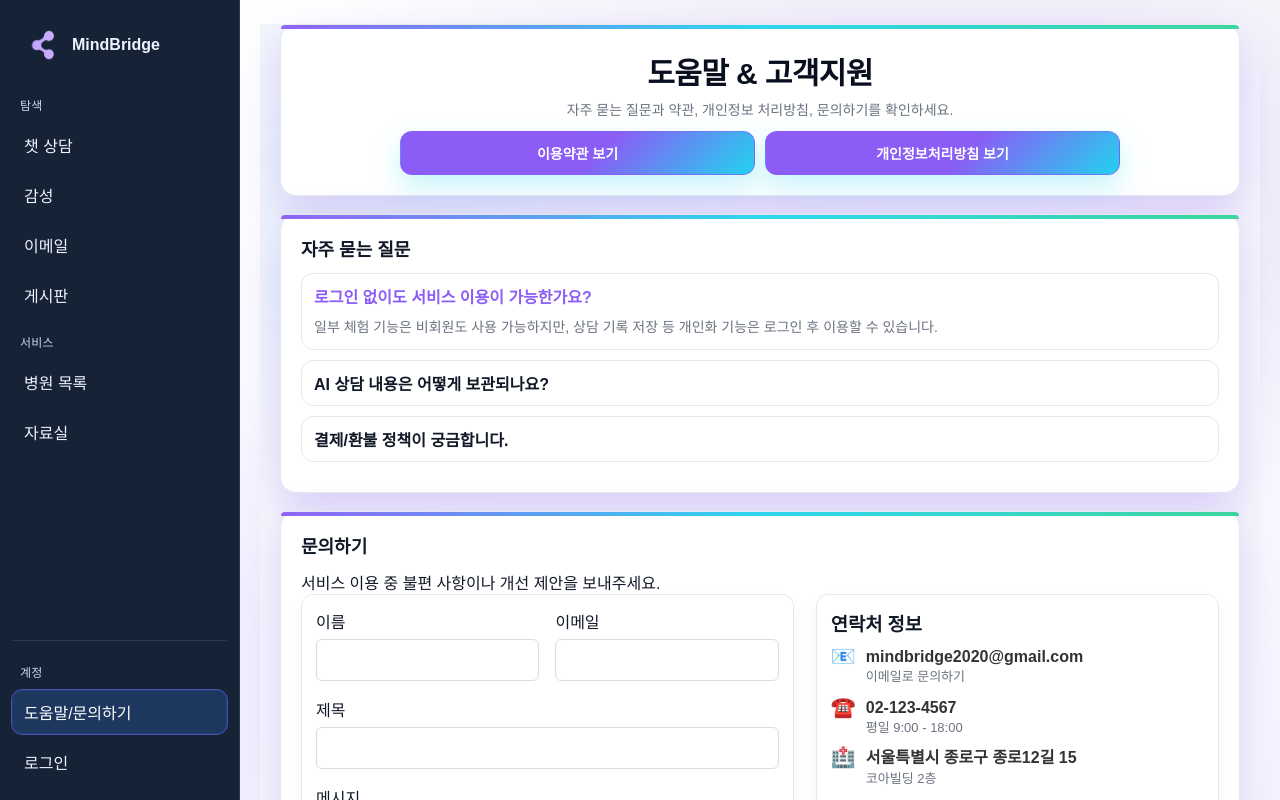
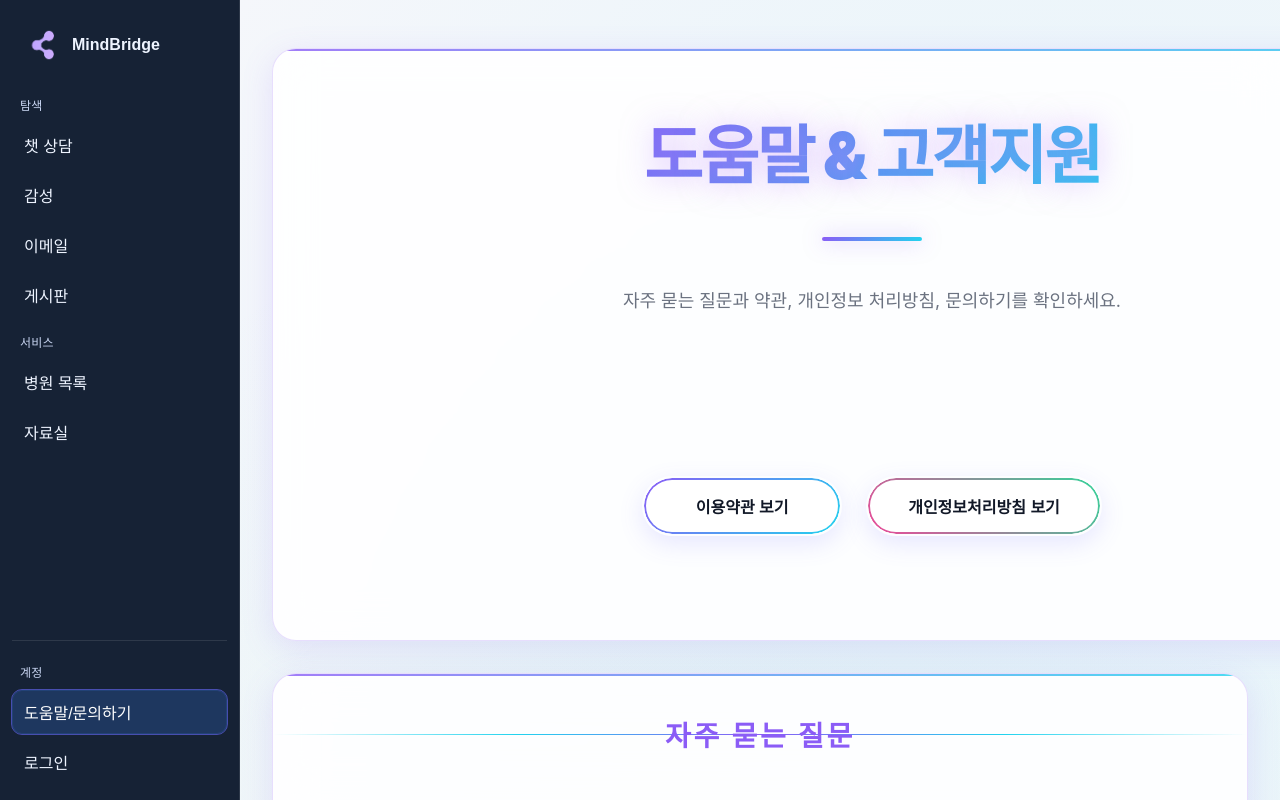
Before and after one commit to nn98/Mind_bridge, a React (Create React App) app: page /help in a window 1280 px wide. Built offline with nearby package versions, Linux system fonts and the light colour scheme; no server answers.

Commit message:
Design:help page 수정

```diff
--- a/src/css/HelpPage.css
+++ b/src/css/HelpPage.css
@@ -1,277 +1,623 @@
-/* =========================
-   HelpPage 전용 CSS (단독 사용)
-   - 라이트 테마 고정
-   - Aurora 보라/민트 포인트
-========================= */
+/* ========================================
+   HelpPage CSS - 완전히 새로운 모던 디자인
+   네오모피즘 + 글래스모피즘 스타일
+======================================== */
+
+/* CSS 변수 - Aurora 테마 */
 :root {
-    --bg: #f6f7fb;
-    --card: #ffffff;
-    --text: #111827;
-    --text-weak: #6b7280;
-    --border: #e6e8ef;
+    --bg-primary: #f6f7fb;
+    --bg-secondary: #ffffff;
+    --glass-bg: rgba(255, 255, 255, 0.9);
+    --glass-border: rgba(139, 92, 246, 0.2);
+    --glass-shadow: 0 8px 32px rgba(139, 92, 246, 0.15);
 
-    --brand-1: #8b5cf6; /* purple */
-    --brand-2: #22d3ee; /* mint */
-    --brand-3: #34d399; /* green */
-    --glow: 0 16px 40px rgba(139, 92, 246, .25);
-    --radius: 16px;
+    --text-primary: #111827;
+    --text-secondary: #6b7280;
+    --text-accent: #8b5cf6;
+
+    --aurora-purple: #8b5cf6;
+    --aurora-mint: #22d3ee;
+    --aurora-green: #34d399;
+    --aurora-pink: #ec4899;
+
+    --gradient-1: linear-gradient(135deg, var(--aurora-purple) 0%, var(--aurora-mint) 100%);
+    --gradient-2: linear-gradient(45deg, var(--aurora-pink) 0%, var(--aurora-green) 100%);
+    --gradient-3: linear-gradient(225deg, var(--aurora-mint) 0%, var(--aurora-purple) 100%);
+
+    --border-radius: 24px;
+    --transition: all 0.4s cubic-bezier(0.4, 0, 0.2, 1);
 }
 
-/* 페이지 */
+/* ===================
+   전체 레이아웃 - Aurora 라이트 테마
+=================== */
 .help-page {
-    max-width: 1000px;
-    margin: 24px auto;
-    padding: 0 20px;
-    color: var(--text);
-    background: radial-gradient(80% 60% at 70% 0%, rgba(139, 92, 246, 0.06), transparent 60%),
-    radial-gradient(70% 50% at 10% 20%, rgba(34, 211, 238, 0.05), transparent 60%),
-    var(--bg);
-    -webkit-font-smoothing: antialiased;
-    text-rendering: optimizeLegibility;
+    min-height: 100vh;
+    padding: 3rem 2rem;
+    background: radial-gradient(circle at 20% 80%, rgba(139, 92, 246, 0.08) 0%, transparent 50%),
+    radial-gradient(circle at 80% 20%, rgba(34, 211, 238, 0.08) 0%, transparent 50%),
+    radial-gradient(circle at 40% 40%, rgba(52, 211, 153, 0.06) 0%, transparent 50%),
+    var(--bg-primary);
+    font-family: 'Inter', -apple-system, BlinkMacSystemFont, sans-serif;
+    color: var(--text-primary);
+    overflow-x: hidden;
 }
 
-/* 카드 공통 */
-.help-card {
-    position: relative;
-    background: var(--card);
-    border: 1px solid var(--border);
-    border-radius: var(--radius);
-    padding: 20px;
-    margin: 0 auto 18px;
-    box-shadow: var(--glow);
+.help-page > * {
+    max-width: 1200px;
+    margin-left: auto;
+    margin-right: auto;
 }
 
-/* 카드 상단 그라데이션 라인 */
-.help-card::before {
-    content: "";
-    position: absolute;
-    inset: 0 0 auto 0;
-    height: 4px;
-    background: linear-gradient(90deg, var(--brand-1), var(--brand-2), var(--brand-3));
-    border-radius: var(--radius) var(--radius) 0 0;
-    opacity: .95;
+/* ===================
+   글래스모피즘 카드
+=================== */
+.help-card {
+    background: var(--glass-bg);
+    backdrop-filter: blur(20px);
+    -webkit-backdrop-filter: blur(20px);
+    border: 1px solid var(--glass-border);
+    border-radius: var(--border-radius);
+    box-shadow: var(--glass-shadow);
+    margin-bottom: 2rem;
+    position: relative;
+    overflow: hidden;
+    transition: var(--transition);
 }
 
-/* Hero */
+.help-card::before {
+    content: '';
+    position: absolute;
+    top: 0;
+    left: 0;
+    right: 0;
+    height: 2px;
+    background: var(--gradient-1);
+    opacity: 0.8;
+}
+
+.help-card:hover {
+    transform: translateY(-8px);
+    box-shadow: 0 20px 40px rgba(139, 92, 246, 0.2);
+    border-color: rgba(139, 92, 246, 0.3);
+}
+
+.help-card > * {
+    padding: 2.5rem;
+    position: relative;
+    z-index: 1;
+}
+
+/* ===================
+   히어로 섹션 - 네온 효과
+=================== */
 .hero .help-title {
-    margin: 4px 0 6px;
-    font-size: clamp(22px, 2.4vw, 30px);
-    font-weight: 800;
-    letter-spacing: -0.02em;
-    color: #0a0f1f;
+    font-size: clamp(2.5rem, 6vw, 4rem);
+    font-weight: 900;
+    letter-spacing: -0.04em;
+    margin: 0 0 1rem;
+    background: var(--gradient-1);
+    -webkit-background-clip: text;
+    -webkit-text-fill-color: transparent;
+    background-clip: text;
+    text-align: center;
+    line-height: 1.1;
+    position: relative;
+    text-shadow: 0 0 30px rgba(187, 134, 252, 0.5);
+}
+
+.hero .help-title::after {
+    content: '';
+    position: absolute;
+    bottom: -10px;
+    left: 50%;
+    transform: translateX(-50%);
+    width: 100px;
+    height: 4px;
+    background: var(--gradient-1);
+    border-radius: 2px;
+    box-shadow: 0 0 20px rgba(139, 92, 246, 0.5);
 }
 
 .hero .help-subtitle {
-    margin: 0 0 12px;
-    color: var(--text-weak);
-    font-size: 14px;
+    font-size: 1.125rem;
+    color: var(--text-secondary);
+    text-align: center;
+    margin: 0 0 3rem;
+    font-weight: 400;
+    line-height: 1.6;
 }
 
-/* 액션 버튼 */
+/* ===================
+   네온 버튼 그리드
+=================== */
 .help-actions {
-    display: grid;
-    grid-template-columns: repeat(2, minmax(180px, 1fr));
-    gap: 10px;
-    width: min(720px, 100%);
+    display: flex;
+    flex-wrap: wrap;
+    justify-content: center;
+    gap: 1.5rem;
+    margin: 2rem 0;
 }
 
 .help-btn {
-    height: 44px;
-    padding: 0 16px;
-    border-radius: 12px;
-    border: 1px solid rgba(139, 92, 246, .6);
-    color: #fff;
-    background: linear-gradient(135deg, var(--brand-1) 55%, var(--brand-2));
-    font-weight: 800;
-    font-size: 14px;
+    position: relative;
+    padding: 1rem 2.5rem;
+    background: transparent;
+    border: 2px solid transparent;
+    border-radius: 50px;
+    color: var(--text-primary);
+    font-weight: 600;
+    font-size: 1rem;
+    text-decoration: none;
     cursor: pointer;
-    box-shadow: 0 12px 28px rgba(34, 211, 238, .26);
-    transition: transform .08s ease, box-shadow .2s ease, filter .2s ease;
+    transition: var(--transition);
+    overflow: hidden;
+    min-width: 200px;
+    text-align: center;
+}
+
+.help-btn::before {
+    content: '';
+    position: absolute;
+    inset: 0;
+    padding: 2px;
+    background: var(--gradient-1);
+    border-radius: inherit;
+    mask: linear-gradient(#fff 0 0) content-box, linear-gradient(#fff 0 0);
+    mask-composite: xor;
+    -webkit-mask: linear-gradient(#fff 0 0) content-box, linear-gradient(#fff 0 0);
+    -webkit-mask-composite: xor;
+}
+
+.help-btn::after {
+    content: '';
+    position: absolute;
+    inset: 2px;
+    background: var(--bg-secondary);
+    border-radius: calc(var(--border-radius) - 2px);
+    transition: var(--transition);
+    z-index: -1;
+}
+
+.help-btn:nth-child(even)::before {
+    background: var(--gradient-2);
 }
 
 .help-btn:hover {
-    transform: translateY(-1px);
-    filter: brightness(1.02);
+    transform: translateY(-4px) scale(1.05);
+    text-shadow: 0 0 20px currentColor;
+    box-shadow: 0 10px 30px rgba(139, 92, 246, 0.3);
 }
 
-.help-btn:active {
-    transform: translateY(0);
+.help-btn:hover::after {
+    background: rgba(139, 92, 246, 0.1);
 }
 
-/* 섹션 타이틀 */
+/* ===================
+   섹션 타이틀 - 홀로그램 효과
+=================== */
 .help-section-title {
-    margin: 0 0 12px;
-    font-size: 18px;
-    font-weight: 800;
+    font-size: 1.75rem;
+    font-weight: 700;
+    margin: 0 0 2rem;
+    text-align: center;
+    position: relative;
+    color: var(--text-accent);
+    text-transform: uppercase;
+    letter-spacing: 0.1em;
 }
 
-/* FAQ details */
+.help-section-title::before {
+    content: '';
+    position: absolute;
+    top: 50%;
+    left: 0;
+    width: 100%;
+    height: 1px;
+    background: linear-gradient(
+            90deg,
+            transparent 0%,
+            var(--aurora-mint) 25%,
+            var(--aurora-purple) 50%,
+            var(--aurora-mint) 75%,
+            transparent 100%
+    );
+    z-index: -1;
+}
+
+.help-section-title::after {
+    content: attr(data-text);
+    position: absolute;
+    top: 0;
+    left: 0;
+    background: var(--bg-primary);
+    padding: 0 2rem;
+    margin: 0 auto;
+    display: block;
+    width: fit-content;
+    margin-left: 50%;
+    transform: translateX(-50%);
+}
+
+/* ===================
+   Aurora 아코디언
+=================== */
 .help-details {
-    border: 1px solid var(--border);
-    border-radius: 12px;
-    padding: 10px 12px;
-    margin: 10px 0;
-    background: #fff;
+    background: rgba(255, 255, 255, 0.6);
+    border: 1px solid rgba(139, 92, 246, 0.2);
+    border-radius: 16px;
+    margin: 1rem 0;
+    overflow: hidden;
+    transition: var(--transition);
+    position: relative;
+}
+
+.help-details::before {
+    content: '';
+    position: absolute;
+    top: 0;
+    left: -100%;
+    width: 100%;
+    height: 100%;
+    background: linear-gradient(90deg, transparent, rgba(139, 92, 246, 0.1), transparent);
+    transition: left 0.5s ease;
+}
+
+.help-details:hover::before {
+    left: 100%;
+}
+
+.help-details:hover {
+    border-color: var(--aurora-purple);
+    box-shadow: 0 0 30px rgba(139, 92, 246, 0.2);
+    transform: translateX(10px);
 }
 
 .help-details summary {
+    padding: 1.25rem;
     cursor: pointer;
-    font-weight: 800;
+    font-weight: 600;
     list-style: none;
+    position: relative;
+    color: var(--text-primary);
+    transition: var(--transition);
+    border-left: 4px solid transparent;
 }
 
-.help-details summary::-webkit-details-marker {
-    display: none;
+.help-details summary::before {
+    content: '▶';
+    position: absolute;
+    right: 1.25rem;
+    color: var(--aurora-purple);
+    transition: var(--transition);
+}
+
+.help-details[open] summary::before {
+    transform: rotate(90deg);
 }
 
 .help-details[open] summary {
-    color: var(--brand-1);
+    color: var(--text-accent);
+    border-left-color: var(--aurora-purple);
+    background: rgba(139, 92, 246, 0.05);
 }
 
 .help-details div {
-    margin-top: 8px;
-    color: var(--text-weak);
-    line-height: 1.65;
-    font-size: 14px;
+    padding: 0 1.25rem 1.25rem;
+    color: var(--text-secondary);
+    line-height: 1.8;
+    animation: slideDown 0.3s ease;
 }
 
-/* 문의하기 레이아웃 */
+@keyframes slideDown {
+    from {
+        opacity: 0;
+        transform: translateY(-10px);
+    }
+    to {
+        opacity: 1;
+        transform: translateY(0);
+    }
+}
+
+/* ===================
+   문의하기 - 비대칭 레이아웃
+=================== */
 .help-contact {
     display: grid;
-    grid-template-columns: 1.1fr .9fr;
-    gap: 22px;
+    grid-template-columns: 1.4fr 1fr;
+    gap: 2rem;
     align-items: start;
 }
 
 .help-contact-form,
 .help-contact-info {
-    background: #fff;
-    border: 1px solid var(--border);
-    border-radius: 12px;
-    padding: 14px;
-    box-shadow: 0 8px 18px rgba(0, 0, 0, .04);
+    background: var(--glass-bg);
+    backdrop-filter: blur(15px);
+    border: 1px solid var(--glass-border);
+    border-radius: var(--border-radius);
+    padding: 2rem;
+    position: relative;
+    overflow: hidden;
 }
 
-/* 연락처 카드 */
-.help-contact-info h3 {
-    margin: 0 0 10px;
+.help-contact-form::before,
+.help-contact-info::before {
+    content: '';
+    position: absolute;
+    top: -50%;
+    left: -50%;
+    width: 200%;
+    height: 200%;
+    background: conic-gradient(from 0deg, transparent, var(--aurora-purple), transparent);
+    animation: rotate 4s linear infinite;
+    opacity: 0.15;
+    z-index: -1;
 }
 
+@keyframes rotate {
+    to {
+        transform: rotate(360deg);
+    }
+}
+
+.help-contact-info h3 {
+    margin: 0 0 1.5rem;
+    font-size: 1.25rem;
+    font-weight: 700;
+    color: var(--text-accent);
+}
+
+/* ===================
+   연락처 정보 - Aurora 스타일
+=================== */
 .info-row {
     display: flex;
-    gap: 10px;
-    align-items: flex-start;
-    margin-bottom: 10px;
+    align-items: center;
+    gap: 1rem;
+    margin-bottom: 1.5rem;
+    padding: 1rem;
+    background: rgba(255, 255, 255, 0.5);
+    border-radius: 12px;
+    border-left: 3px solid var(--aurora-mint);
+    transition: var(--transition);
+}
+
+.info-row:hover {
+    background: rgba(34, 211, 238, 0.1);
+    transform: translateX(8px);
 }
 
 .icon {
-    font-size: 20px;
-    line-height: 1;
+    font-size: 1.5rem;
+    color: var(--aurora-mint);
+    min-width: 2rem;
+    text-align: center;
 }
 
 .bold-text {
-    margin: 0;
-    font-weight: 800;
+    font-weight: 600;
+    color: var(--text-primary);
+    margin: 0 0 0.25rem;
 }
 
 .sub-text {
+    font-size: 0.875rem;
+    color: var(--text-secondary);
     margin: 0;
-    color: var(--text-weak);
-    font-size: 13px;
 }
 
 .social-icons {
     display: flex;
-    gap: 12px;
-    margin-top: 8px;
+    gap: 1rem;
+    margin-top: 1.5rem;
+    justify-content: center;
 }
 
 .social-icons img {
-    width: 28px;
-    height: 28px;
+    width: 2.5rem;
+    height: 2.5rem;
+    border-radius: 50%;
+    border: 2px solid var(--aurora-purple);
+    padding: 0.25rem;
+    transition: var(--transition);
+    filter: grayscale(0.3) brightness(1.1);
 }
 
-/* ─────────────── 모달 ─────────────── */
+.social-icons img:hover {
+    transform: scale(1.2) rotate(10deg);
+    border-color: var(--aurora-mint);
+    filter: grayscale(0);
+    box-shadow: 0 0 20px rgba(34, 211, 238, 0.4);
+}
+
+/* ===================
+   Aurora 모달
+=================== */
 .hp-modal-backdrop {
     position: fixed;
     inset: 0;
     z-index: 9999;
-    display: grid;
-    place-items: center;
-    background: rgba(10, 15, 31, 0.45);
-    -webkit-backdrop-filter: blur(6px);
-    backdrop-filter: blur(6px);
+    display: flex;
+    align-items: center;
+    justify-content: center;
+    background: rgba(139, 92, 246, 0.2);
+    backdrop-filter: blur(10px);
+    padding: 2rem;
 }
 
 .hp-modal {
-    width: min(900px, calc(100vw - 40px));
-    max-height: calc(100vh - 80px);
-    background: #ffffff;
-    border: 1px solid var(--border);
-    border-radius: 16px;
-    box-shadow: 0 30px 80px rgba(0, 0, 0, .25);
+    width: 100%;
+    max-width: 900px;
+    max-height: calc(100vh - 4rem);
+    background: var(--bg-secondary);
+    border: 2px solid var(--aurora-purple);
+    border-radius: var(--border-radius);
+    box-shadow: 0 0 50px rgba(139, 92, 246, 0.3),
+    inset 0 1px 0 rgba(255, 255, 255, 0.8);
     overflow: hidden;
     position: relative;
+    animation: modalSlideIn 0.4s ease-out;
+}
+
+@keyframes modalSlideIn {
+    from {
+        opacity: 0;
+        transform: scale(0.9) translateY(20px);
+    }
+    to {
+        opacity: 1;
+        transform: scale(1) translateY(0);
+    }
 }
 
 .hp-modal::before {
-    content: "";
+    content: '';
     position: absolute;
-    inset: 0 0 auto 0;
-    height: 4px;
-    background: linear-gradient(90deg, var(--brand-1), var(--brand-2), var(--brand-3));
+    top: 0;
+    left: 0;
+    right: 0;
+    height: 3px;
+    background: var(--gradient-1);
+    box-shadow: 0 0 20px rgba(139, 92, 246, 0.5);
 }
 
 .hp-modal-title {
-    margin: 14px 56px 0 16px;
-    font-size: 18px;
-    font-weight: 800;
+    padding: 2rem 4rem 1rem 2rem;
+    font-size: 1.5rem;
+    font-weight: 700;
+    color: var(--text-accent);
+    margin: 0;
+    text-transform: uppercase;
+    letter-spacing: 0.05em;
 }
 
 .hp-modal-close {
     position: absolute;
-    right: 10px;
-    top: 8px;
-    width: 36px;
-    height: 36px;
-    border: 0;
-    border-radius: 10px;
-    background: #ffffff;
+    top: 1rem;
+    right: 1rem;
+    width: 3rem;
+    height: 3rem;
+    border: 2px solid var(--aurora-pink);
+    border-radius: 50%;
+    background: transparent;
+    color: var(--aurora-pink);
     cursor: pointer;
-    font-size: 22px;
-    line-height: 1;
-    color: #111827;
-    box-shadow: 0 2px 8px rgba(0, 0, 0, .12);
+    font-size: 1.25rem;
+    transition: var(--transition);
+    display: flex;
+    align-items: center;
+    justify-content: center;
+}
+
+.hp-modal-close:hover {
+    background: var(--aurora-pink);
+    color: white;
+    transform: rotate(90deg);
+    box-shadow: 0 0 20px rgba(236, 72, 153, 0.4);
 }
 
 .hp-modal-content {
-    padding: 12px 16px 18px;
-    max-height: calc(100vh - 140px);
-    overflow: auto;
+    padding: 0 2rem 2rem;
+    max-height: calc(100vh - 12rem);
+    overflow-y: auto;
+    scrollbar-width: thin;
+    scrollbar-color: var(--neon-cyan) transparent;
+}
+
+.hp-modal-content::-webkit-scrollbar {
+    width: 6px;
+}
+
+.hp-modal-content::-webkit-scrollbar-track {
+    background: transparent;
+}
+
+.hp-modal-content::-webkit-scrollbar-thumb {
+    background: var(--aurora-purple);
+    border-radius: 3px;
 }
 
 .hp-pre {
+    white-space: pre-wrap;
+    word-break: break-word;
+    line-height: 1.8;
+    font-size: 0.875rem;
+    color: var(--text-secondary);
     margin: 0;
-    white-space: pre-wrap; /* 줄바꿈 보존 + 자동 줄바꿈 */
-    word-break: break-word;
-    line-height: 1.7;
-    font-size: 14px;
-    color: #222;
+    font-family: 'JetBrains Mono', 'Fira Code', monospace;
+    background: rgba(139, 92, 246, 0.05);
+    padding: 1.5rem;
+    border-radius: 12px;
+    border-left: 4px solid var(--aurora-purple);
 }
 
-/* 반응형 */
-@media (max-width: 900px) {
+/* ===================
+   반응형 & 애니메이션
+=================== */
+@media (max-width: 768px) {
+    .help-page {
+        padding: 2rem 1rem;
+    }
+
     .help-contact {
         grid-template-columns: 1fr;
+        gap: 1.5rem;
+    }
+
+    .help-actions {
+        flex-direction: column;
+        align-items: center;
+    }
+
+    .hero .help-title {
+        font-size: clamp(2rem, 8vw, 3rem);
+    }
+
+    .help-card > * {
+        padding: 1.5rem;
     }
 }
 
-@media (max-width: 600px) {
-    .help-actions {
-        grid-template-columns: 1fr;
+@media (max-width: 480px) {
+    .hp-modal-title {
+        padding-right: 3rem;
+        font-size: 1.25rem;
     }
 
-    .hp-modal-title {
-        margin-right: 48px;
+    .help-btn {
+        min-width: 180px;
+        padding: 0.875rem 2rem;
     }
 }
+
+/* 스크롤 애니메이션 */
+@media (prefers-reduced-motion: no-preference) {
+    .help-card {
+        animation: fadeInUp 0.6s ease-out;
+        animation-fill-mode: both;
+    }
+
+    .help-card:nth-child(2) {
+        animation-delay: 0.1s;
+    }
+
+    .help-card:nth-child(3) {
+        animation-delay: 0.2s;
+    }
+
+    .help-card:nth-child(4) {
+        animation-delay: 0.3s;
+    }
+}
+
+@keyframes fadeInUp {
+    from {
+        opacity: 0;
+        transform: translateY(30px);
+    }
+    to {
+        opacity: 1;
+        transform: translateY(0);
+    }
+}
```
